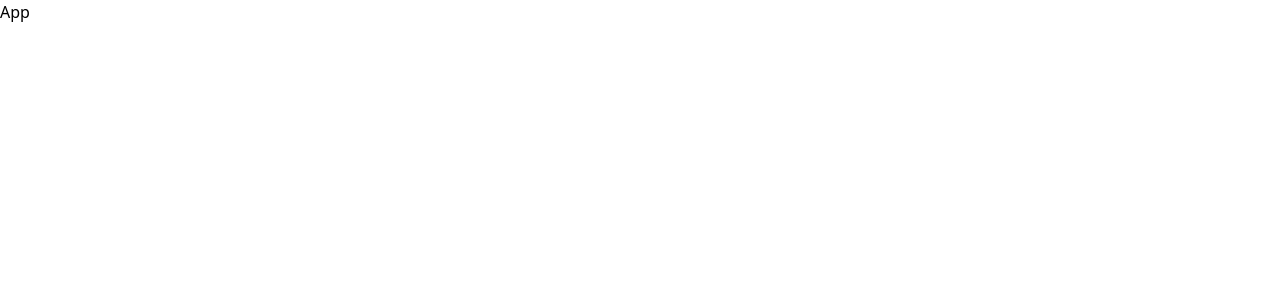
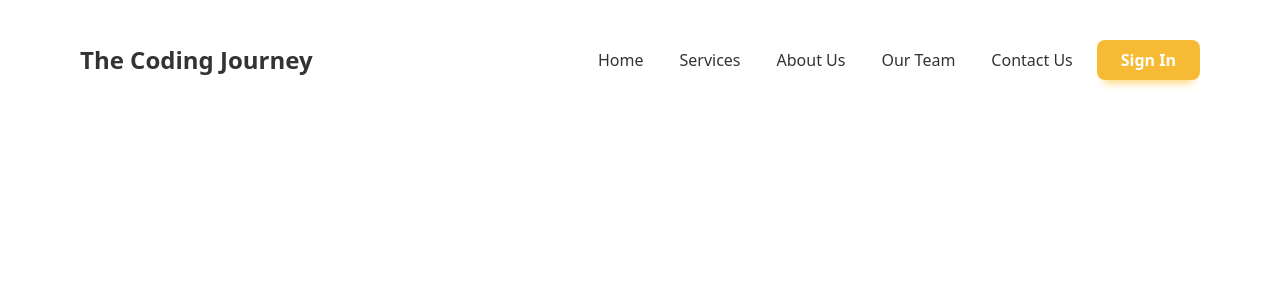
Before and after one commit to hooman-nourbakhsh/E-learningEducation-App, a React (Vite) app: page / in a window 1280 px wide. Shown: the top 300 px of the page. Built offline with nearby package versions, Linux system fonts and the light colour scheme.

Commit message:
feat: :sparkles: I implemented the responsive Navbar component
I created the Navbar component in src/components/Navbar.jsx, styled it with Tailwind CSS, and integrated it into the App.jsx main layout.

```diff
--- a/src/App.jsx
+++ b/src/App.jsx
@@ -1,5 +1,11 @@
+import Navbar from "./components/Navbar";
+
 const App = () => {
-  return <div>App</div>;
+  return (
+    <main className="overflow-x-hidden bg-white text-dark">
+      <Navbar />
+    </main>
+  );
 };
 
 export default App;
--- /dev/null
+++ b/src/components/Navbar.jsx
@@ -0,0 +1,62 @@
+import { IoMdMenu } from "react-icons/io";
+
+const NavbarMenu = [
+  {
+    id: 1,
+    title: "Home",
+    path: "/",
+  },
+  {
+    id: 2,
+    title: "Services",
+    link: "#",
+  },
+  {
+    id: 3,
+    title: "About Us",
+    link: "#",
+  },
+  {
+    id: 4,
+    title: "Our Team",
+    link: "#",
+  },
+  {
+    id: 5,
+    title: "Contact Us",
+    link: "#",
+  },
+];
+
+const Navbar = () => {
+  return (
+    <nav>
+      <div className="container py-10 flex justify-between items-center">
+        {/* logo section */}
+        <div className="">
+          <h1 className="font-bold text-2xl">The Coding Journey</h1>
+        </div>
+        {/* menu section */}
+        <div className="hidden lg:block">
+          <ul className="flex gap-3 items-center">
+            {NavbarMenu.map((item) => (
+              <li key={item.id}>
+                <a href={item.link} className="inline-block py-2 px-3 hover:text-secondary relative group">
+                  <div className="w-2 h-2 bg-secondary absolute mt-4 rounded-full left-1/2 -translate-x-1/2 top-1/2 bottom-0 group-hover:block hidden"></div>
+                  {item.title}
+                </a>
+              </li>
+            ))}
+            <button className="primary-btn">Sign In</button>
+          </ul>
+        </div>
+        {/* mobile hamburger */}
+        <div className="lg:hidden">
+          <IoMdMenu className="text-4xl" />
+        </div>
+      </div>
+    </nav>
+  );
+};
+
+export default Navbar;
```
